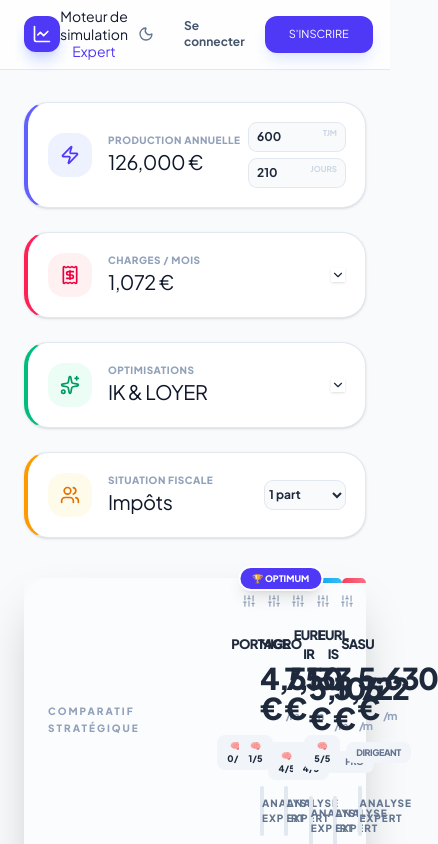
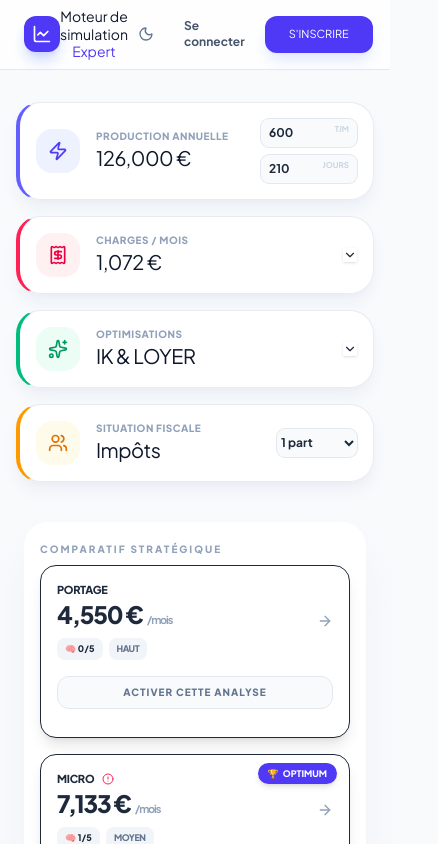
Before and after one commit to Guillaume1983/freelance-simulator-next, a Next.js app: page / in a window 390 px wide. Shown: the top 844 px of the page, 438 px wide, since content can reach past the window. Built offline with nearby package versions, Linux system fonts and the light colour scheme.

Commit message:
Test cursor

```diff
--- a/app/globals.css
+++ b/app/globals.css
@@ -18,7 +18,7 @@
 
 @layer components {
   .card-pro {
-    @apply bg-white dark:bg-[#0f172a] rounded-[24px] border border-slate-200 dark:border-slate-800 shadow-sm transition-all duration-300;
+    @apply bg-white/90 dark:bg-[#0f172a]/90 rounded-[24px] border border-slate-200/80 dark:border-slate-800/80 shadow-lg shadow-slate-200/60 dark:shadow-black/20 backdrop-blur-xl transition-all duration-300;
   }
 
   /* --- RECTANGLE DE SÉLECTION (COL-ACTIVE) --- */
--- a/app/page.tsx
+++ b/app/page.tsx
@@ -27,8 +27,8 @@ export default function Home() {
         <div className="max-w-[1600px] mx-auto px-6">
           <ExpandPanels activePanel={activePanel} sim={sim} />
 
-          <div className="flex gap-6 items-start mt-4">
-            <div className={`transition-all duration-500 ${selectedId ? 'w-[68%]' : 'w-full'}`}>
+          <div className="flex flex-col md:flex-row gap-6 items-start mt-4">
+            <div className={`transition-all duration-500 w-full ${selectedId ? 'md:w-[68%]' : 'md:w-full'}`}>
               <ComparisonTable
                 sim={sim}
                 selectedId={selectedId}
@@ -37,7 +37,7 @@ export default function Home() {
             </div>
 
             {selectedId && (
-              <div className="w-[32%]">
+              <div className="w-full md:w-[32%] mt-4 md:mt-0">
                 <SidePanel
                   selectedId={selectedId}
                   setSelectedId={setSelectedId}
--- a/components/ComparisonTable.tsx
+++ b/components/ComparisonTable.tsx
@@ -4,6 +4,7 @@ import { SlidersVertical, AlertCircle, ArrowRight } from 'lucide-react';
 
 export default function ComparisonTable({ sim, selectedId, setSelectedId }: any) {
   const [openDetails, setOpenDetails] = useState<number[]>([]);
+  const [openMobileId, setOpenMobileId] = useState<string | null>(null);
   const regimes = sim.resultats;
   const winnerId = [...regimes].sort((a, b) => b.net - a.net)[0].id;
   const fmt = (v: number) => Math.round(v).toLocaleString() + " €";
@@ -21,9 +22,16 @@ export default function ComparisonTable({ sim, selectedId, setSelectedId }: any)
     { label: "DISPONIBLE FINAL (Cash-out)", key: 'net', div: 12, isFinal: true }
   ];
 
+  const getDisplayValue = (r: any, row: (typeof rows)[number]) => {
+    const rawValue = r[row.key] as number;
+    return (row.key === 'net' || row.key === 'beforeTax') ? rawValue / 12 : rawValue;
+  };
+
   return (
     <div className="card-pro overflow-visible mt-6 border-none shadow-2xl bg-white dark:bg-[#0f172a]">
-      <table className="w-full border-separate border-spacing-0 table-fixed">
+      {/* Vue desktop : tableau comparatif */}
+      <div className="hidden md:block">
+        <table className="w-full border-separate border-spacing-0 table-fixed">
         <thead>
           <tr className="bg-slate-50/50 dark:bg-slate-900/50 backdrop-blur-sm">
             <th className="p-6 text-left border-b dark:border-slate-800 w-[220px]">
@@ -67,12 +75,13 @@ export default function ComparisonTable({ sim, selectedId, setSelectedId }: any)
                   </div>
                 </td>
                 {regimes.map((r: any) => {
-                  // Correction de la logique de calcul pour éviter l'erreur TypeScript
-                  const rawValue = r[row.key] as number;
-                  const displayValue = (row.key === 'net' || row.key === 'beforeTax') ? rawValue / 12 : rawValue;
+                  const displayValue = getDisplayValue(r, row);
 
                   return (
-                    <td key={r.id} className={`p-4 text-center font-bold transition-all duration-300 ${selectedId === r.id ? 'col-active' : ''} ${row.isFinal ? 'text-lg' : 'text-sm'} ${row.color || ''}`}>
+                    <td
+                      key={r.id}
+                      className={`p-4 text-center font-bold transition-all duration-300 ${selectedId === r.id ? 'col-active' : ''} ${row.isFinal ? 'text-lg' : 'text-sm'} ${row.color || ''}`}
+                    >
                       {row.prefix} {fmt(displayValue)}
                     </td>
                   );
@@ -92,6 +101,127 @@ export default function ComparisonTable({ sim, selectedId, setSelectedId }: any)
           ))}
         </tbody>
       </table>
+      </div>
+
+      {/* Vue mobile : cartes accordéon par régime */}
+      <div className="block md:hidden space-y-4 p-4 pt-5">
+        <h3 className="text-[10px] font-black text-slate-400 dark:text-slate-500 uppercase tracking-[0.2em] mb-2">
+          Comparatif stratégique
+        </h3>
+        {regimes.map((r: any) => {
+          const isWinner = r.id === winnerId;
+          const isOpen = openMobileId === r.id;
+
+          return (
+            <div
+              key={r.id}
+              className={`relative border overflow-hidden rounded-2xl bg-white dark:bg-[#020617] shadow-lg transition-all duration-300 ${
+                selectedId === r.id ? 'ring-2 ring-indigo-500 ring-offset-2 ring-offset-slate-50 dark:ring-offset-slate-950' : ''
+              }`}
+            >
+              <button
+                type="button"
+                onClick={() => setOpenMobileId(isOpen ? null : r.id)}
+                className="w-full text-left px-4 py-4 flex items-center justify-between gap-3"
+              >
+                <div className="flex items-center gap-3">
+                  <div className="flex flex-col gap-1">
+                    <div className="flex items-center gap-2">
+                      <span className="text-[11px] font-black uppercase tracking-tight dark:text-white">
+                        {r.id}
+                      </span>
+                      {r.id === 'Micro' && r.ca > 77700 && (
+                        <AlertCircle size={12} className="text-rose-500" />
+                      )}
+                    </div>
+                    <div className="text-2xl font-black dark:text-white leading-none tracking-tighter">
+                      {fmt(r.net / 12)}
+                      <span className="text-[11px] text-slate-400 dark:text-slate-500 font-bold ml-1">
+                        /mois
+                      </span>
+                    </div>
+                    <div className="flex items-center gap-1.5 mt-2">
+                      <span className="px-2 py-1 rounded-lg bg-slate-100 dark:bg-slate-800 text-[9px] font-black flex items-center gap-1">
+                        🧠 {r.mental}/5
+                      </span>
+                      <span className="px-2 py-1 rounded-lg bg-slate-100 dark:bg-slate-800 text-[9px] font-black uppercase text-slate-500 tracking-tighter">
+                        {r.safety}
+                      </span>
+                    </div>
+                  </div>
+                </div>
+                <ArrowRight
+                  size={16}
+                  className={`text-slate-400 transition-transform duration-300 ${
+                    isOpen ? 'rotate-90' : ''
+                  }`}
+                />
+              </button>
+
+              {isWinner && (
+                <div className="absolute top-2 right-3 bg-indigo-600 text-white text-[9px] font-black px-2.5 py-1 rounded-full shadow-md flex items-center gap-1">
+                  <span>🏆</span> OPTIMUM
+                </div>
+              )}
+
+              <div className="px-4 pb-4 pt-0">
+                <button
+                  type="button"
+                  onClick={() => setSelectedId(r.id === selectedId ? null : r.id)}
+                  className={`w-full mb-3 text-[10px] font-black uppercase tracking-widest py-2 rounded-xl border text-center transition-all ${
+                    selectedId === r.id
+                      ? 'bg-indigo-600 border-indigo-600 text-white shadow-lg shadow-indigo-100 dark:shadow-none'
+                      : 'border-slate-200 dark:border-slate-700 text-slate-500 dark:text-slate-400 bg-slate-50 dark:bg-slate-900'
+                  }`}
+                >
+                  {selectedId === r.id ? 'Analyse active' : 'Activer cette analyse'}
+                </button>
+
+                {isOpen && (
+                  <div className="space-y-2 animate-in fade-in slide-in-from-top-1 duration-200">
+                    {rows.map((row) => {
+                      const displayValue = getDisplayValue(r, row);
+
+                      return (
+                        <div
+                          key={row.key}
+                          className={`flex items-baseline justify-between gap-3 rounded-xl px-3 py-2 ${
+                            row.isFinal
+                              ? 'bg-indigo-50/70 dark:bg-indigo-900/40'
+                              : row.highlight
+                              ? 'bg-slate-50/70 dark:bg-slate-900/40'
+                              : 'bg-slate-50/40 dark:bg-slate-900/20'
+                          }`}
+                        >
+                          <div className="flex-1">
+                            <p className="text-[9px] font-black uppercase tracking-[0.14em] text-slate-400 dark:text-slate-500">
+                              {row.label}
+                            </p>
+                          </div>
+                          <div className="flex flex-col items-end">
+                            <span
+                              className={`text-[11px] font-black ${
+                                row.isFinal
+                                  ? 'text-indigo-700 dark:text-indigo-300'
+                                  : row.color || 'text-slate-800 dark:text-slate-100'
+                              }`}
+                            >
+                              {row.prefix} {fmt(displayValue)}
+                              <span className="text-[9px] text-slate-400 dark:text-slate-500 ml-1">
+                                /mois
+                              </span>
+                            </span>
+                          </div>
+                        </div>
+                      );
+                    })}
+                  </div>
+                )}
+              </div>
+            </div>
+          );
+        })}
+      </div>
     </div>
   );
 }
--- a/components/ExpandPanels.tsx
+++ b/components/ExpandPanels.tsx
@@ -6,10 +6,10 @@ export default function ExpandPanels({ activePanel, sim }: any) {
   if (!activePanel) return null;
 
   return (
-    <div className="mb-6 animate-in fade-in slide-in-from-top-4 duration-500">
+    <div className="mb-6 px-4 md:px-0 animate-in fade-in slide-in-from-top-4 duration-500">
       {/* PANNEAU CATALOGUE DES CHARGES */}
       {activePanel === 'charges' && (
-        <div className="card-pro p-8 border-t-4 border-t-rose-500 shadow-xl bg-white/50 dark:bg-slate-900/50 backdrop-blur-xl">
+        <div className="card-pro px-5 md:px-8 py-6 md:py-8 border-t-4 border-t-rose-500 shadow-xl">
           <div className="flex justify-between items-end mb-6">
             <div>
               <h3 className="text-sm font-900 uppercase tracking-widest text-slate-900 dark:text-white">Catalogue des charges</h3>
@@ -23,7 +23,7 @@ export default function ExpandPanels({ activePanel, sim }: any) {
             </div>
           </div>
 
-          <div className="grid grid-cols-1 md:grid-cols-5 gap-4">
+          <div className="grid grid-cols-1 md:grid-cols-5 gap-3 md:gap-4">
             {CHARGES_CATALOG.map((item) => {
               const isActive = sim.state.activeCharges.includes(item.id);
               return (
@@ -35,7 +35,7 @@ export default function ExpandPanels({ activePanel, sim }: any) {
                       : [...sim.state.activeCharges, item.id];
                     sim.setters.setActiveCharges(newCharges);
                   }}
-                  className={`p-4 rounded-2xl border-2 transition-all cursor-pointer flex flex-col gap-3 group ${
+                  className={`p-4 rounded-2xl border-2 transition-transform duration-200 cursor-pointer flex flex-col gap-3 group hover:-translate-y-0.5 ${
                     isActive
                     ? 'border-rose-500 bg-rose-50/50 dark:bg-rose-900/20'
                     : 'border-slate-100 dark:border-slate-800 hover:border-slate-200'
@@ -43,8 +43,8 @@ export default function ExpandPanels({ activePanel, sim }: any) {
                 >
                   <div className="flex justify-between items-start">
                     {isActive ? <CheckCircle2 className="w-5 h-5 text-rose-500" /> : <Circle className="w-5 h-5 text-slate-200" />}
-                    <span className={`text-xs font-900 ${isActive ? 'text-rose-600' : 'text-slate-400'}`}>
-                      {item.amount}€<span className="text-[9px] opacity-60">/m</span>
+                      <span className={`text-xs font-900 ${isActive ? 'text-rose-600' : 'text-slate-400'}`}>
+                      {item.amount}€<span className="text-[9px] opacity-60">/mois</span>
                     </span>
                   </div>
                   <p className={`text-[11px] font-800 uppercase tracking-tight leading-tight ${isActive ? 'text-rose-900 dark:text-rose-100' : 'text-slate-500'}`}>
@@ -59,8 +59,8 @@ export default function ExpandPanels({ activePanel, sim }: any) {
 
       {/* PANNEAU OPTIMISATIONS (IK & LOYER) */}
       {activePanel === 'opti' && (
-        <div className="card-pro p-8 border-t-4 border-t-emerald-500 shadow-xl bg-white/50 dark:bg-slate-900/50 backdrop-blur-xl">
-          <div className="grid grid-cols-1 md:grid-cols-2 gap-12">
+        <div className="card-pro px-5 md:px-8 py-6 md:py-8 border-t-4 border-t-emerald-500 shadow-xl">
+          <div className="grid grid-cols-1 md:grid-cols-2 gap-8 md:gap-12">
             {/* Colonne IK */}
             <div className="space-y-6">
               <div className="flex items-center gap-3">
--- a/components/Footer.tsx
+++ b/components/Footer.tsx
@@ -4,9 +4,9 @@ import { LineChart, MessageSquare } from 'lucide-react';
 
 export default function Footer() {
   return (
-    <footer className="bg-white dark:bg-[#0f172a] border-t border-slate-200 dark:border-slate-800 py-10 px-6 mt-12">
+    <footer className="bg-white dark:bg-[#0f172a] border-t border-slate-200 dark:border-slate-800 py-8 md:py-10 px-4 md:px-6 mt-12">
       <div className="max-w-[1600px] mx-auto">
-        <div className="grid grid-cols-1 md:grid-cols-4 gap-12 mb-10">
+        <div className="grid grid-cols-1 md:grid-cols-4 gap-8 md:gap-12 mb-10">
 
           {/* Logo & Description */}
           <div className="col-span-1 md:col-span-2 space-y-6">
--- a/components/SidePanel.tsx
+++ b/components/SidePanel.tsx
@@ -5,8 +5,8 @@ export default function SidePanel({ selectedId, setSelectedId }: any) {
   if (!selectedId) return null;
 
   return (
-    <aside className="animate-in slide-in-from-right duration-500 sticky top-24">
-      <div className="card-pro p-8 shadow-2xl border-indigo-100 dark:border-indigo-900/30 bg-white dark:bg-[#0f172a]">
+    <aside className="animate-in slide-in-from-right duration-500 md:sticky md:top-24">
+      <div className="card-pro px-5 md:px-7 py-6 md:py-8 shadow-2xl border-indigo-100 dark:border-indigo-900/30 bg-white dark:bg-[#0f172a]">
         <div className="flex justify-between items-start mb-10">
           <div>
             <span className="text-[10px] font-black text-indigo-500 uppercase tracking-widest italic">Analyse Statutaire</span>
--- a/components/TopCards.tsx
+++ b/components/TopCards.tsx
@@ -5,9 +5,9 @@ export default function TopCards({ sim, togglePanel }: any) {
   const fmt = (v: number) => Math.round(v).toLocaleString() + " €";
 
   return (
-    <div className="grid grid-cols-1 md:grid-cols-4 gap-6 mb-4 mt-8 max-w-[1600px] mx-auto px-6">
+    <div className="grid grid-cols-1 md:grid-cols-4 gap-4 md:gap-6 mb-4 mt-8 max-w-[1600px] mx-auto px-4 md:px-6">
       {/* Production */}
-      <div className="card-pro p-5 border-l-4 border-l-indigo-500 flex items-center justify-between">
+      <div className="card-pro px-4 md:px-5 py-4 md:py-5 border-l-4 border-l-indigo-500 flex items-center justify-between">
         <div className="flex items-center gap-4">
           <div className="bg-indigo-50 dark:bg-indigo-900/30 text-indigo-600 p-3 rounded-2xl"><Zap className="w-5 h-5" /></div>
           <div>
@@ -28,7 +28,7 @@ export default function TopCards({ sim, togglePanel }: any) {
       </div>
 
       {/* Charges */}
-      <div className="card-pro p-5 border-l-4 border-l-rose-500 flex items-center justify-between">
+      <div className="card-pro px-4 md:px-5 py-4 md:py-5 border-l-4 border-l-rose-500 flex items-center justify-between">
         <div className="flex items-center gap-4">
           <div className="bg-rose-50 dark:bg-rose-900/30 text-rose-600 p-3 rounded-2xl"><Receipt className="w-5 h-5" /></div>
           <div>
@@ -42,7 +42,7 @@ export default function TopCards({ sim, togglePanel }: any) {
       </div>
 
       {/* Optimisations */}
-      <div className="card-pro p-5 border-l-4 border-l-emerald-500 flex items-center justify-between">
+      <div className="card-pro px-4 md:px-5 py-4 md:py-5 border-l-4 border-l-emerald-500 flex items-center justify-between">
         <div className="flex items-center gap-4">
           <div className="bg-emerald-50 dark:bg-emerald-900/30 text-emerald-600 p-3 rounded-2xl"><Sparkles className="w-5 h-5" /></div>
           <div>
@@ -56,7 +56,7 @@ export default function TopCards({ sim, togglePanel }: any) {
       </div>
 
       {/* Situation */}
-      <div className="card-pro p-5 border-l-4 border-l-amber-500 flex items-center justify-between">
+      <div className="card-pro px-4 md:px-5 py-4 md:py-5 border-l-4 border-l-amber-500 flex items-center justify-between">
         <div className="flex items-center gap-4">
           <div className="bg-amber-50 dark:bg-amber-900/30 text-amber-600 p-3 rounded-2xl"><Users className="w-5 h-5" /></div>
           <div>
```
